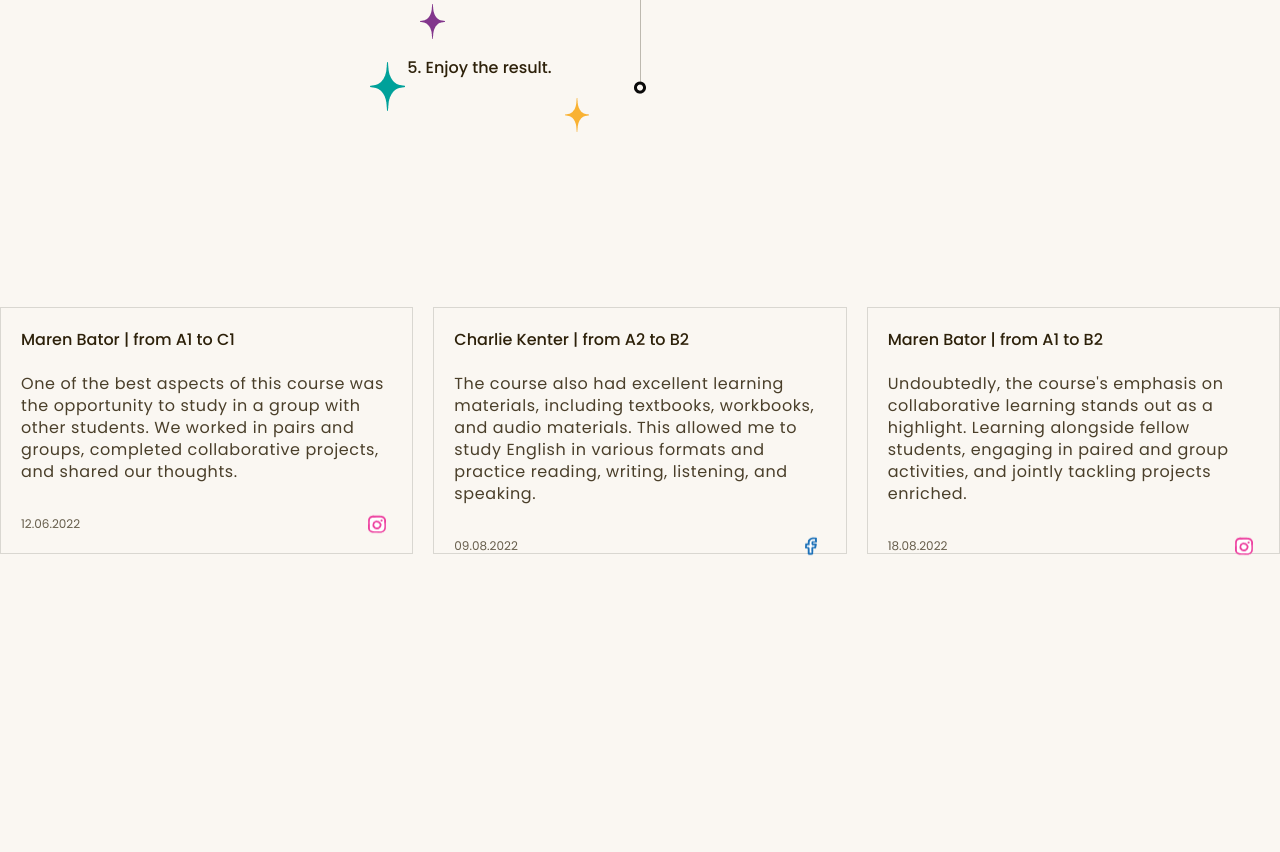
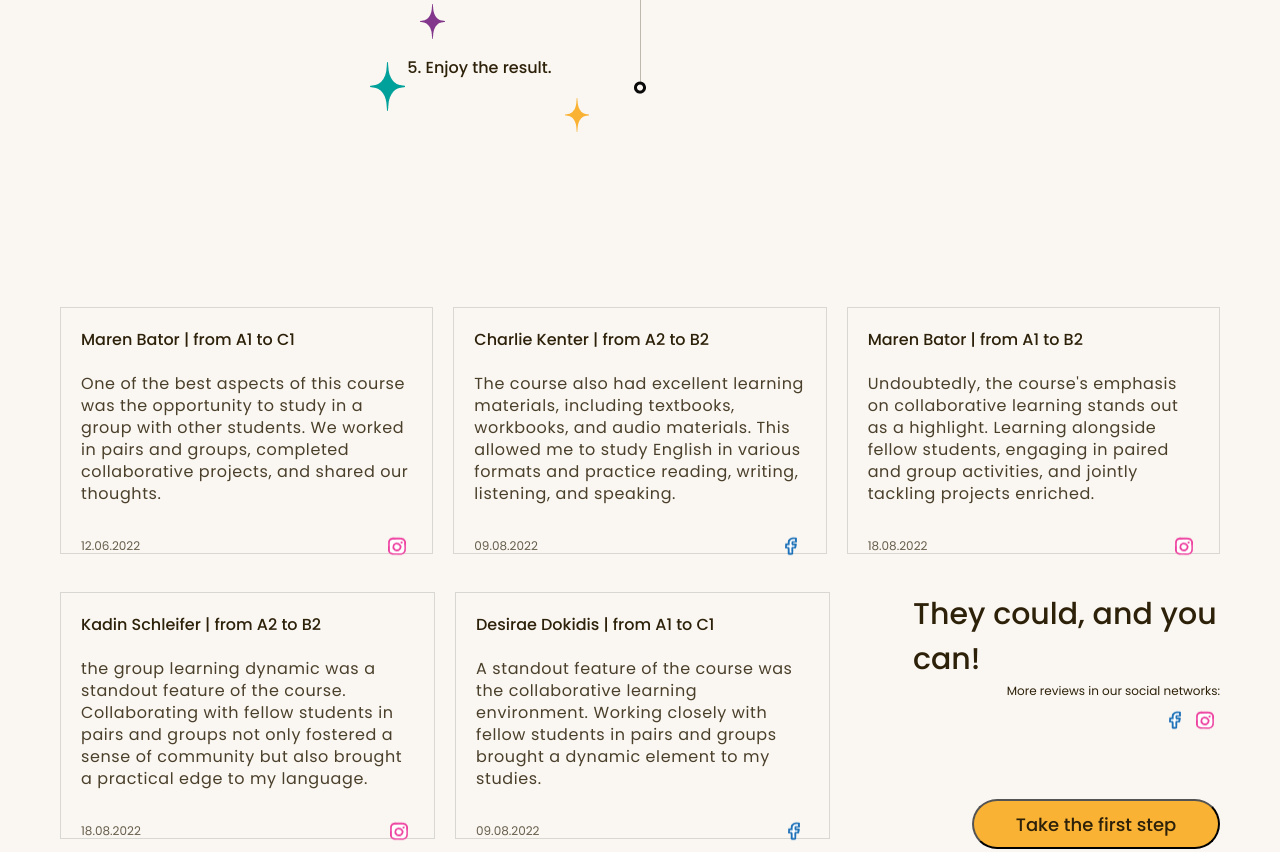
Before and after one commit to OrynaBolychova/bright_english, a plain HTML site: page index.html in a window 1280 px wide. Shown: the part 5103-5955 px from the top of the page. Before the commit the page ends 5670 px from the top, so only its background shows below. Drawn offline with Linux system fonts and the light colour scheme.

Commit message:
Added the second part of the reviews

```diff
--- a/index.html
+++ b/index.html
@@ -319,5 +319,46 @@
         </div>
       </div>
     </section>
+
+    <section class="end2">
+      <div class="review review4">
+        <h3 class="name_users">Kadin Schleifer | from A2 to B2</h3>
+        <h3 class="text_users">
+          the group learning dynamic was a standout feature of the course.
+          Collaborating with fellow students in pairs and groups not only
+          fostered a sense of community but also brought a practical edge to my
+          language.
+        </h3>
+        <div class="data_img">
+          <p class="data">18.08.2022</p>
+          <img src="./img/end/icon_insagram.png" alt="" />
+        </div>
+      </div>
+
+      <div class="review review5">
+        <h3 class="name_users">Desirae Dokidis | from A1 to C1</h3>
+        <h3 class="text_users">
+          A standout feature of the course was the collaborative learning
+          environment. Working closely with fellow students in pairs and groups
+          brought a dynamic element to my studies.
+        </h3>
+        <div class="data_img">
+          <p class="data">09.08.2022</p>
+          <img src="/img/end/icon_facebook.png" alt="" />
+        </div>
+      </div>
+
+      <div class="motivation">
+   <h1>They could, and you can!</h1>
+   <h4>More reviews in our social networks:</h4>
+   <div>
+   <img src="./img/end/icon_insagram.png" alt="">
+   <img src="./img/end/icon_facebook.png" alt="">
+  </div>
+   <button>Take the first step</button>
+        </div>
+
+      </div>
+    </section>
   </body>
 </html>
--- a/style.css
+++ b/style.css
@@ -563,7 +563,8 @@ nav {
   display: flex;
   gap: 20px;
   margin-top: 80px;
-  justify-content: space-around;
+  margin-left: 60px;
+  margin-right: 60px;
 }
 
 .review {
@@ -572,9 +573,6 @@ nav {
   border: 1px solid #d9d7d1;
   padding-left: 20px;
   padding-right: 20px;
-}
-.review1 {
-  /* margin-left: 60px; */
 }
 
 .name_users {
@@ -612,3 +610,65 @@ nav {
   width: 30px;
   padding-top: 6px;
 }
+
+.end2 {
+  display: flex;
+  gap: 20px;
+  margin-top: 38px;
+  margin-left: 60px;
+  margin-right: 60px;
+}
+.end2 p {
+  font-size: 12px;
+  font-weight: 400;
+  color: #665d4b;
+}
+
+.end2 img {
+  height: 30px;
+  width: 30px;
+  padding-top: 6px;
+}
+
+.motivation {
+  display: flex;
+  flex-direction: column;
+  margin-left: 63px;
+}
+
+.motivation h1 {
+  font-size: 30px;
+  font-weight: 500;
+  color: #2d210a;
+  margin-top: 0px;
+  margin-bottom: 0px;
+}
+
+.motivation h4 {
+  font-size: 12px;
+  font-weight: 400;
+  color: #2d210a;
+  margin-top: 0px;
+  margin-bottom: 5px;
+  text-align: right;
+}
+
+.motivation img {
+  vertical-align: middle;
+  padding-top: 0;
+  float: right;
+}
+
+.motivation button {
+  margin-top: 64px;
+  background-color: #f9b233;
+  color: #2d210a;
+  padding: 0px 40px 0px 40px;
+  border-radius: 100px;
+  height: 50px;
+  width: 248px;
+  font-size: 18px;
+  font-weight: 500;
+  font-family: "Poppins", sans-serif;
+  margin-left: auto;
+}
```
